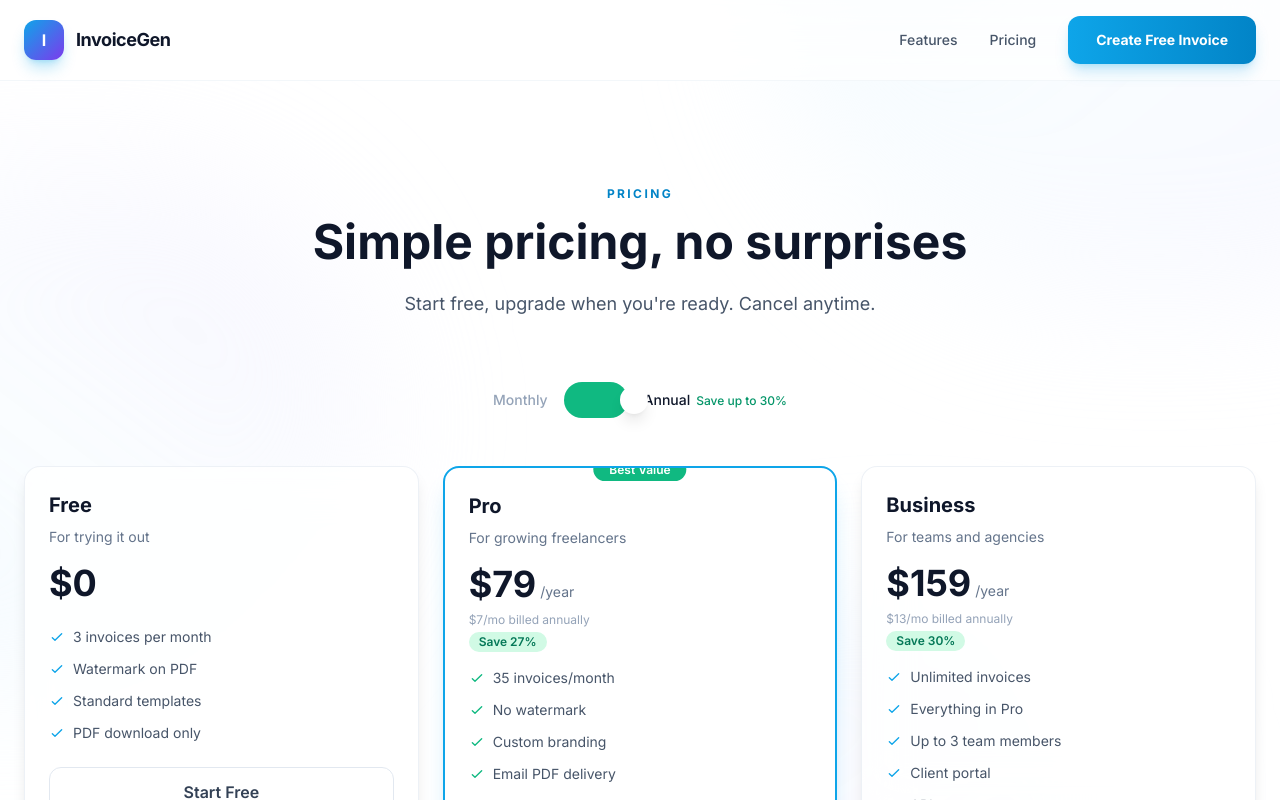
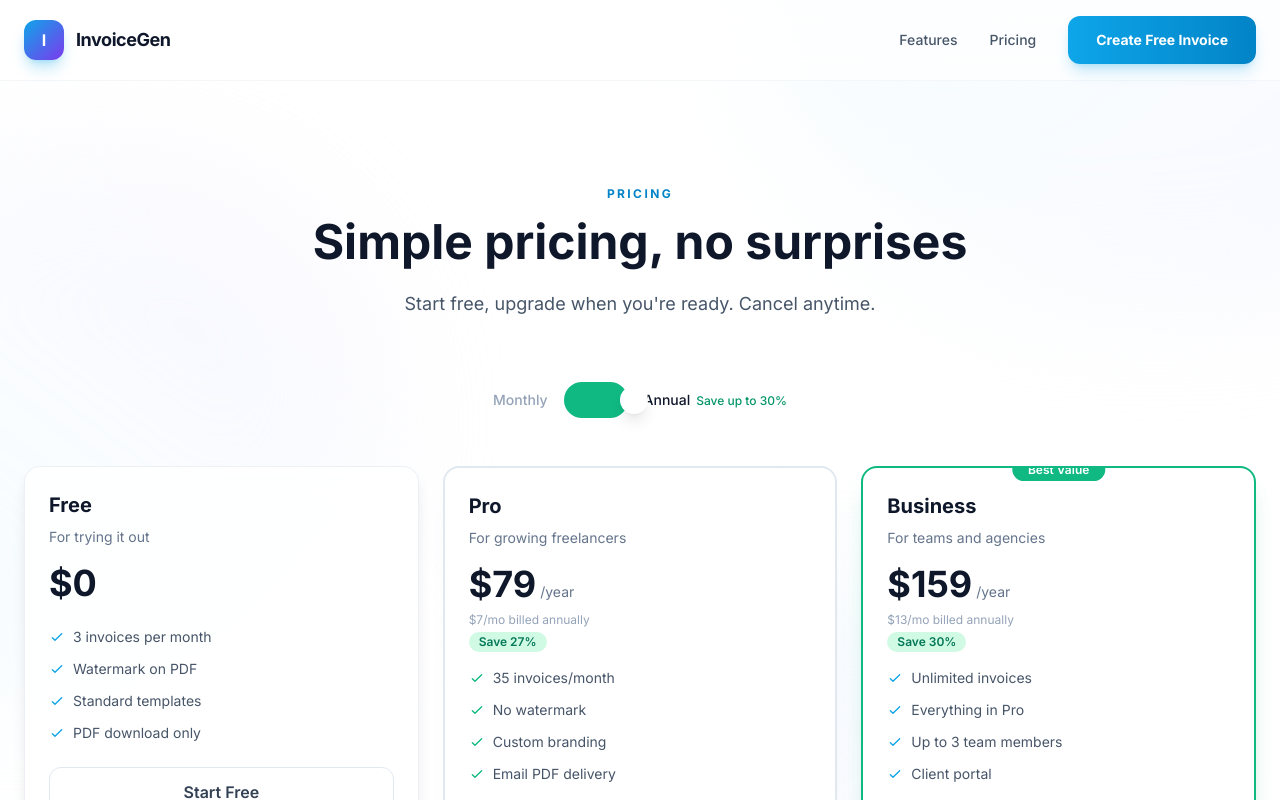
Before and after one commit to Luka69tech/invoice-in-60, a Next.js app: page / in a window 1280 px wide. Both pictures are taken after a click on the button 640 px from the left and 3612 px from the top of the page. Shown: the part 3212-4012 px from the top of the page. Built offline with nearby package versions, Linux system fonts and the light colour scheme.

Commit message:
fix: best value badge and outline switches between Pro/Business based on annual/monthly toggle

```diff
--- a/app/page.tsx
+++ b/app/page.tsx
@@ -587,18 +587,15 @@ export default function HomePage() {
 
             {/* Pro tier */}
             <Reveal delay={400}>
-              <div className="relative overflow-hidden rounded-2xl border-2 border-sky-500 bg-white p-6 shadow-xl shadow-sky-500/20 transition-all hover:-translate-y-2">
+              <div className={`relative overflow-hidden rounded-2xl border-2 bg-white p-6 shadow-xl transition-all hover:-translate-y-2 ${
+                !isAnnual
+                  ? "border-sky-500 shadow-sky-500/20"
+                  : "border-slate-200 shadow-slate-200/20"
+              }`}>
                 {!isAnnual && (
                   <div className="absolute -top-3 left-1/2 -translate-x-1/2">
                     <span className="rounded-full bg-sky-600 px-4 py-1 text-xs font-semibold text-white">
                       Most Popular
-                    </span>
-                  </div>
-                )}
-                {isAnnual && (
-                  <div className="absolute -top-3 left-1/2 -translate-x-1/2">
-                    <span className="rounded-full bg-emerald-500 px-4 py-1 text-xs font-semibold text-white">
-                      Best Value
                     </span>
                   </div>
                 )}
@@ -639,7 +636,18 @@ export default function HomePage() {
 
             {/* Business tier */}
             <Reveal delay={500}>
-              <div className="group relative overflow-hidden rounded-2xl border border-slate-200/60 bg-white/80 backdrop-blur-xl p-6 shadow-lg transition-all hover:-translate-y-2 hover:shadow-xl">
+              <div className={`group relative overflow-hidden rounded-2xl border-2 bg-white p-6 shadow-xl transition-all hover:-translate-y-2 ${
+                isAnnual
+                  ? "border-emerald-500 shadow-emerald-500/20"
+                  : "border-slate-200/60 shadow-lg"
+              }`}>
+                {isAnnual && (
+                  <div className="absolute -top-3 left-1/2 -translate-x-1/2">
+                    <span className="rounded-full bg-emerald-500 px-4 py-1 text-xs font-semibold text-white">
+                      Best Value
+                    </span>
+                  </div>
+                )}
                 <div className="relative z-10">
                   <h3 className="mb-2 text-xl font-bold text-slate-900">Business</h3>
                   <p className="mb-4 text-sm text-slate-500">For teams and agencies</p>
--- a/app/pricing/page.tsx
+++ b/app/pricing/page.tsx
@@ -169,19 +169,21 @@ export default function PricingPage() {
             <div
               key={plan.name}
               className={`relative rounded-2xl border-2 p-6 transition-all ${
-                plan.popular
+                plan.name === "Pro" && !isAnnual
                   ? "border-sky-500 shadow-xl shadow-sky-500/10"
+                  : plan.name === "Business" && isAnnual
+                  ? "border-emerald-500 shadow-xl shadow-emerald-500/10"
                   : "border-slate-200 hover:border-slate-300"
               }`}
             >
-              {plan.popular && !isAnnual && (
+              {plan.name === "Pro" && !isAnnual && (
                 <div className="absolute -top-3 left-1/2 -translate-x-1/2">
                   <span className="rounded-full bg-sky-600 px-4 py-1 text-xs font-semibold text-white">
                     Most Popular
                   </span>
                 </div>
               )}
-              {isAnnual && plan.price.monthly > 0 && (
+              {plan.name === "Business" && isAnnual && (
                 <div className="absolute -top-3 left-1/2 -translate-x-1/2">
                   <span className="rounded-full bg-emerald-500 px-4 py-1 text-xs font-semibold text-white">
                     Best Value
```
